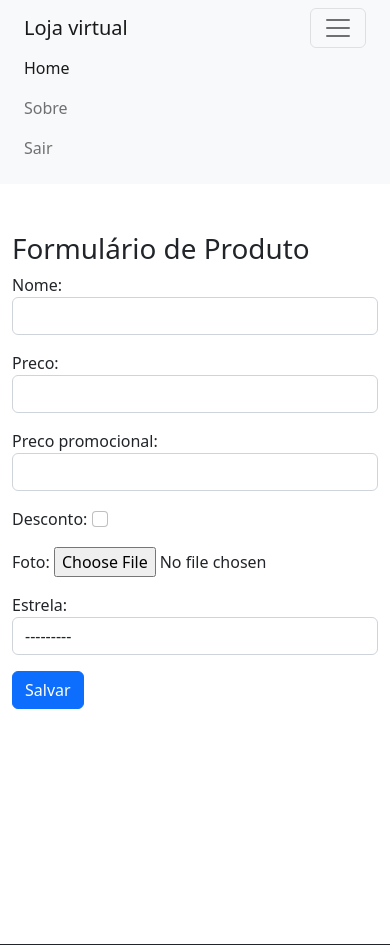
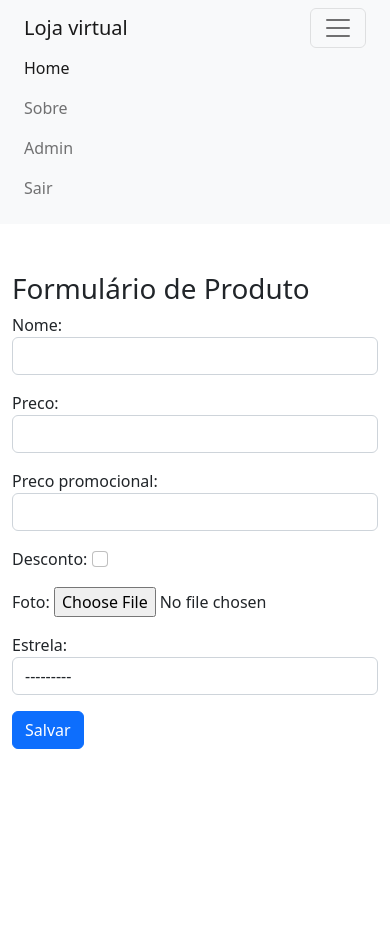
Before and after one commit to Mnz19/Aula-Introducao-Django, a Django app: page /adicionar/ in a window 390 px wide, after a click that opens the changed part. Shown: the top 945 px of the page. Run offline with Django 5.2, Linux system fonts and the light colour scheme; the visitor is signed in with stand-in values (Sample User, id 1); some libraries are stand-ins or nearby versions.

Commit message:
ajustando projeto

```diff
--- a/shop/templates/form.html
+++ b/shop/templates/form.html
@@ -3,21 +3,11 @@
 {% block content %}
 
 <div class="container" style="min-height: 90vh;">
-  <div class="row">
-    <div class="col-md-12">
-      <h1 class="mt-5">Formulário de Produto</h1>
-    </div>
-  </div>
-  <div class="row">
-    <div class="col-md-12">
+    <h1 class="mt-5">Formulário de Produto</h1>
       <form method="POST" enctype="multipart/form-data">
         {% csrf_token %}
         {{ form.as_p }}
         <button type="submit" class="btn btn-primary">Salvar</button>
       </form>
-    </div>
-  </div>
-
 </div>
-
-  {% endblock content %}
+{% endblock content %}
--- a/templates/base.html
+++ b/templates/base.html
@@ -24,12 +24,11 @@
                     <ul class="navbar-nav me-auto mb-2 mb-lg-0 ms-lg-4">
                         <li class="nav-item"><a class="nav-link active" aria-current="page" href="#!">Home</a></li>
                         <li class="nav-item"><a class="nav-link" href="#!">Sobre</a></li>
+                        {% if user.is_superuser %}
+                            <li class="nav-item"><a class="nav-link" href="{% url 'admin:index' %}">Admin</a></li>
+                        {% endif %}
                         {% if user.is_authenticated %}
-                            {% if user.is_admin %}
-                                <li class="nav-item"><a class="nav-link" href="{% url 'admin:index' %}">Admin</a></li>
-                            {% else %}
-                                <li class="nav-item"><a class="nav-link" href="{% url 'admin:logout' %}">Sair</a></li>
-                            {% endif %}
+                        <li class="nav-item"><a class="nav-link" href="{% url 'admin:logout' %}">Sair</a></li>
                         {% else %}
                             <li class="nav-item"><a class="nav-link" href="{% url 'admin:login' %}">Entrar</a></li>
                         {% endif %}
```
Also changed, not shown: shop/templates/detalhes.html (+2 -9 lines), media/produtos/Fgg4vIWWIAAUJiq.jpg (added).
